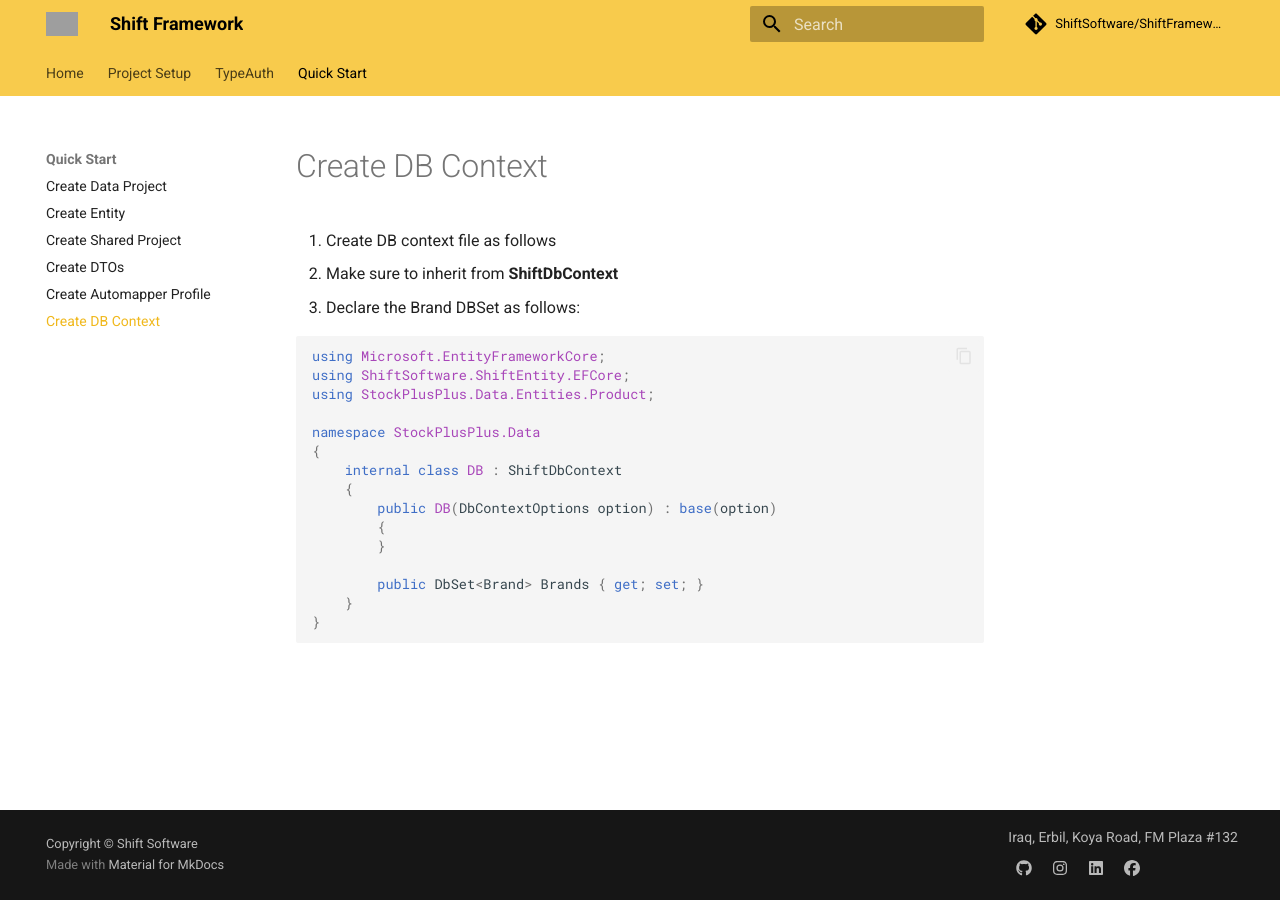
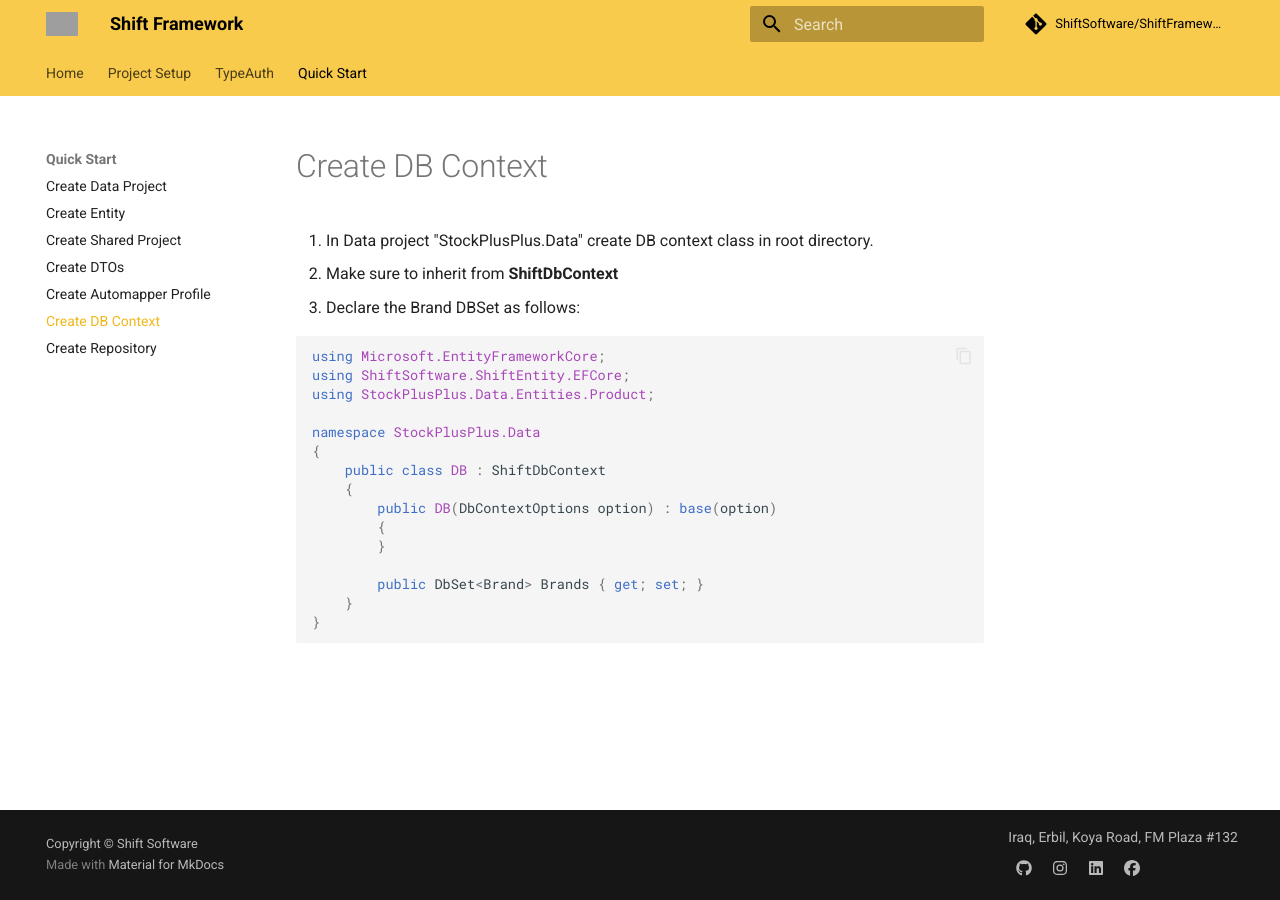
Before and after one commit to ShiftSoftware/ShiftFrameworkDocs, an MkDocs documentation site: the page built from docs/quick-start/dbcontext.md, in a window 1280 px wide. Built offline with MkDocs 1.6.1 and Material for MkDocs 9.7.7, drawn with Linux system fonts in a browser that asks for light colours; comment, search, counter and statistics services are not loaded; grey boxes are pictures that could not be loaded.

Commit message:
Add db conext and reporsitory

```diff
--- a/docs/quick-start/dbcontext.md
+++ b/docs/quick-start/dbcontext.md
@@ -1,4 +1,4 @@
-1. Create DB context file as follows
+1. In Data project "StockPlusPlus.Data" create DB context class in root directory.
 2. Make sure to inherit from **ShiftDbContext**
 3. Declare the Brand DBSet as follows:
 
@@ -10,7 +10,7 @@
 
 namespace StockPlusPlus.Data
 {
-    internal class DB : ShiftDbContext
+    public class DB : ShiftDbContext
     {
         public DB(DbContextOptions option) : base(option)
         {
--- a/mkdocs.yml
+++ b/mkdocs.yml
@@ -51,6 +51,7 @@
             - Create DTOs:                                'quick-start/create-dtos.md'
             - Create Automapper Profile:                  'quick-start/create-automapp-profile.md'
             - Create DB Context:                          'quick-start/dbcontext.md'
+            - Create Repository:                          'quick-start/create-repository.md'
 extra_css:
   - overrides/css/extra.css
 extra:
```
Also changed, not shown: docs/quick-start/create-repository.md (added, +28 -0 lines).
